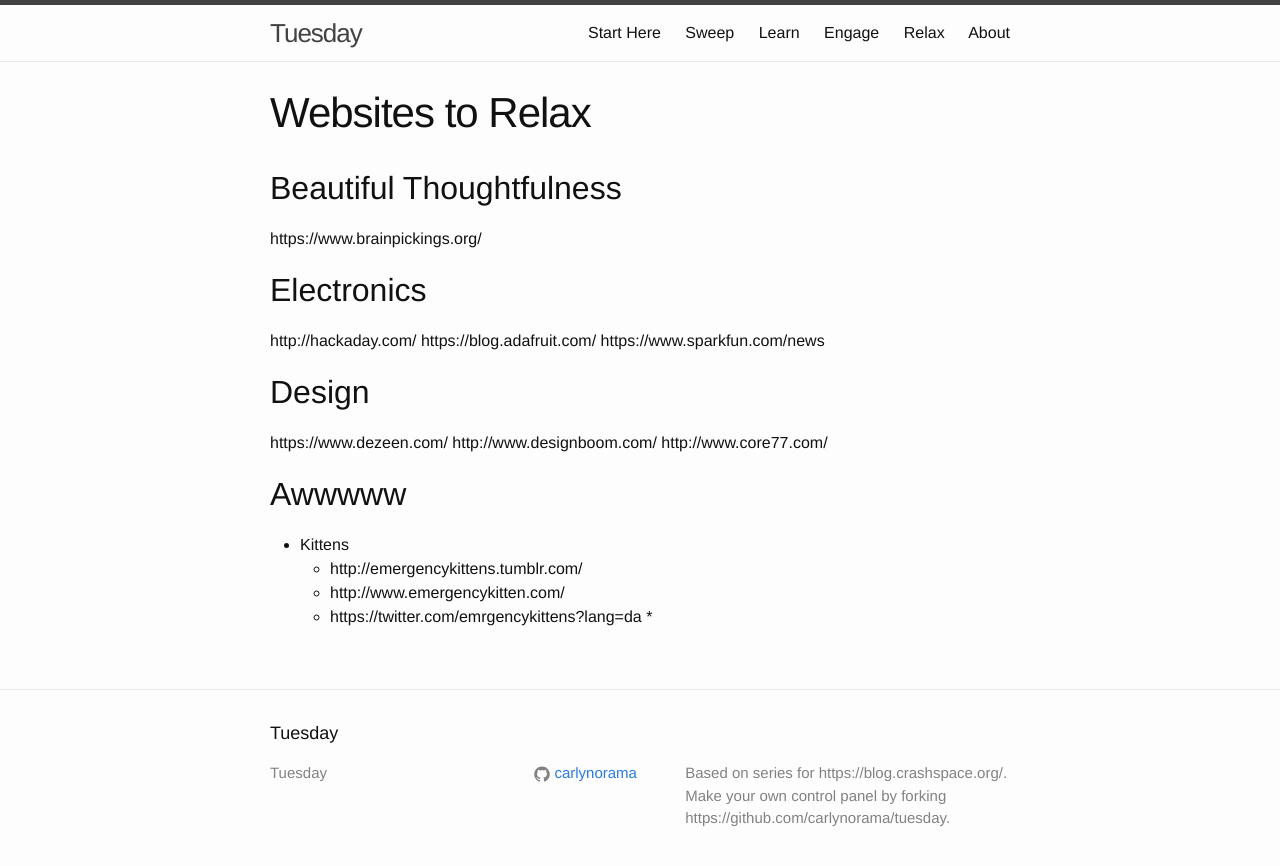
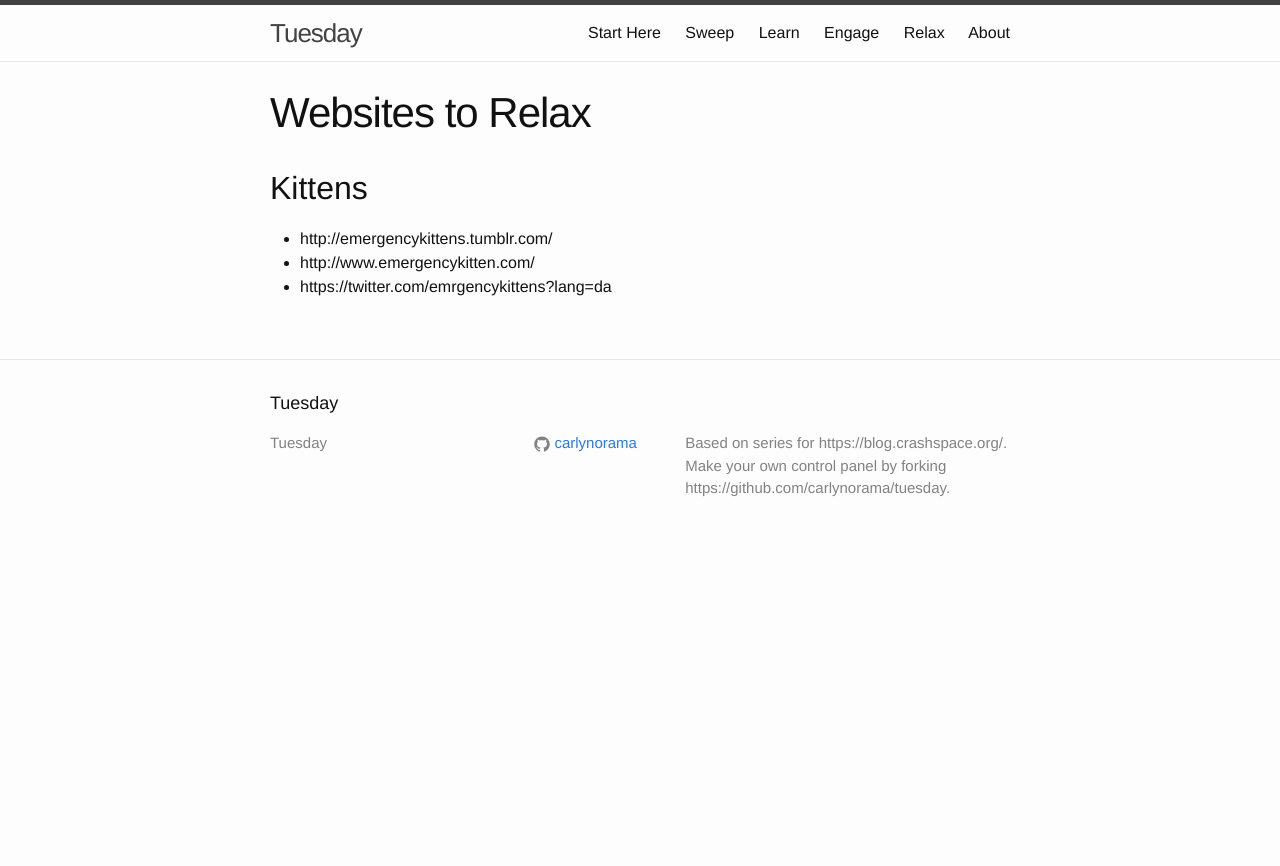
Before and after one commit to CRASHSpace/tuesday, a Jekyll site: the page built from _relax/websites_to_relax.md, in a window 1280 px wide. Shown: the top 866 px of the page. Built offline with Jekyll 4.4.1, drawn with Linux system fonts in a browser that asks for light colours.

Commit message:
nothing but kittens

```diff
--- a/_relax/websites_to_relax.md
+++ b/_relax/websites_to_relax.md
@@ -5,23 +5,7 @@
 title: Websites to Relax
 ---
 
-## Beautiful Thoughtfulness
-https://www.brainpickings.org/
-
-## Electronics
-http://hackaday.com/
-https://blog.adafruit.com/
-https://www.sparkfun.com/news
-
-## Design
-https://www.dezeen.com/
-http://www.designboom.com/
-http://www.core77.com/
-
-## Awwwww
-
-* Kittens
-  * http://emergencykittens.tumblr.com/
-  * http://www.emergencykitten.com/
-  * https://twitter.com/emrgencykittens?lang=da
-  *
+## Kittens
+* http://emergencykittens.tumblr.com/
+* http://www.emergencykitten.com/
+* https://twitter.com/emrgencykittens?lang=da
```
